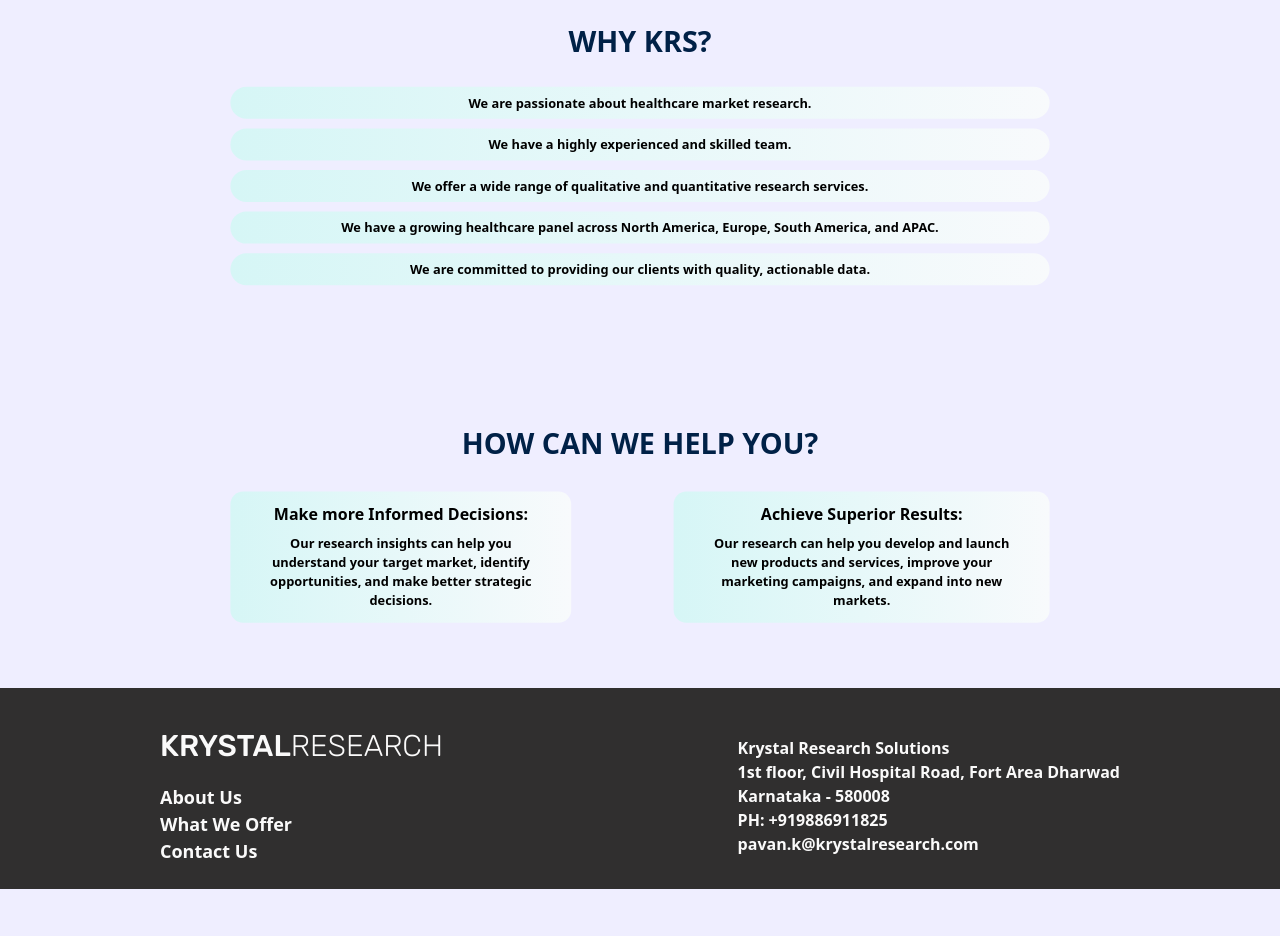
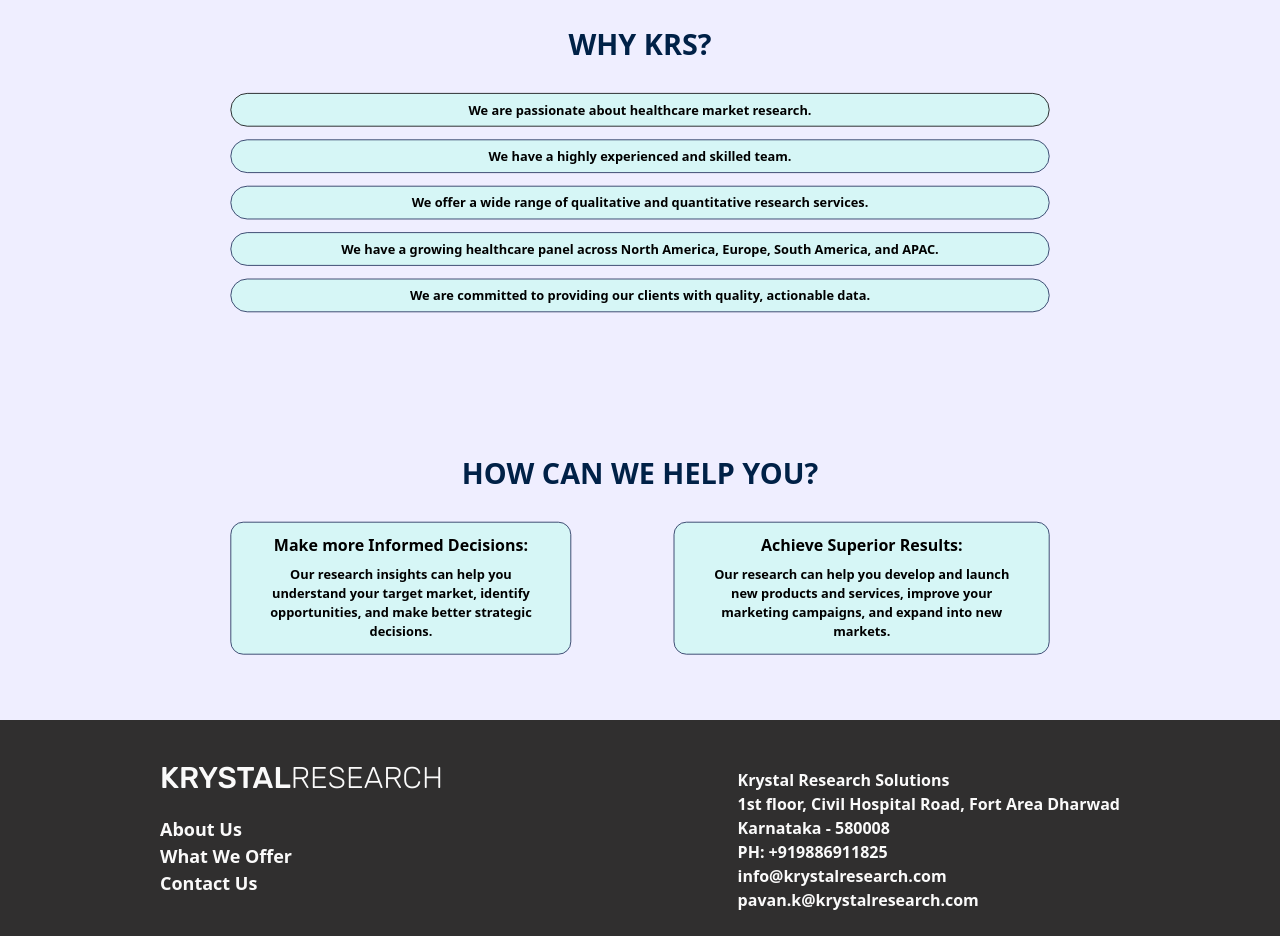
Before and after one commit to Danishap07/krystalResearch, a Next.js app: page /about-us in a window 1280 px wide. Shown: the part 640-1576 px from the top of the page. Before the commit the page ends 1529 px from the top, so only its background shows below. Built offline with nearby package versions, Linux system fonts and the light colour scheme.

Commit message:
design-bug-fixes

```diff
--- a/src/components/footer.js
+++ b/src/components/footer.js
@@ -24,6 +24,7 @@
             <p className='text-neutral-50 font-semibold'>
               PH: +919886911825
             </p>
+            <a href="mailto:info@krystalresearch.com" className='text-neutral-50 font-semibold'>info@krystalresearch.com</a> <br/>
             <a href="mailto:pavan.k@krystalresearch.com" className='text-neutral-50 font-semibold'>pavan.k@krystalresearch.com</a>
           </div>
         </div>
--- a/src/pages/about-us.js
+++ b/src/pages/about-us.js
@@ -75,7 +75,7 @@
         {/* <link rel="icon" href="/favicon.ico" /> */}
       </Head>
     <div>
-      <div ref={textRef} className='py-10 bg-gradient-to-r from-[#D6F6F6] to-slate-50 text-center'>
+      <div ref={textRef} className='py-10 bg-[#D6F6F6]  text-center'>
         <div className='  md:mx-[25%] mx-4 font-bold'>
           <h3 className='text-[#002147] text-5xl'>
             Krystal Research Solutions:
@@ -90,32 +90,32 @@
         </div>
 
       </div>
-      <section ref={el => sectionsRef.current[0] = el} className=' pb-10'>
+      <section ref={el => sectionsRef.current[0] = el} className='pb-10 space-y-4'>
         <h3 className='text-4xl font-bold text-center py-6 text-[#002147] '>WHY KRS?</h3>
-        <div className='bg-gradient-to-r from-[#D6F6F6] to-slate-50 mx-6 rounded-full md:mx-32'>
-          <p className='text-center py-2 px-2 mt-3 font-semibold text-black'>We are passionate about healthcare market research.</p>
+        <div className='bg-[#D6F6F6] border border-black mx-6 rounded-full md:mx-32 '>
+          <p className='text-center py-2 px-2  font-semibold text-black'>We are passionate about healthcare market research.</p>
         </div>
-        <div className='bg-gradient-to-r from-[#D6F6F6] to-slate-50 mx-6 rounded-full md:mx-32'>
-          <p className='text-center py-2 px-2 mt-3 font-semibold text-black'>We have a highly experienced and skilled team.</p>
+        <div className='bg-[#D6F6F6] border border-blue-950 mx-6 rounded-full md:mx-32'>
+          <p className='text-center py-2 px-2  font-semibold text-black'>We have a highly experienced and skilled team.</p>
         </div>
-        <div className='bg-gradient-to-r from-[#D6F6F6] to-slate-50 mx-6 rounded-full md:mx-32'>
-          <p className='text-center py-2 px-2 mt-3 font-semibold text-black'>We offer a wide range of qualitative and quantitative research services.</p>
+        <div className='bg-[#D6F6F6] border border-blue-950 mx-6 rounded-full md:mx-32'>
+          <p className='text-center py-2 px-2  font-semibold text-black'>We offer a wide range of qualitative and quantitative research services.</p>
         </div>
-        <div className='bg-gradient-to-r from-[#D6F6F6] to-slate-50 mx-6 rounded-full md:mx-32'>
-          <p className='text-center py-2 px-2 mt-3 font-semibold text-black'>We have a growing healthcare panel across North America, Europe, South America, and APAC.</p>
+        <div className='bg-[#D6F6F6] border border-blue-950 mx-6 rounded-full md:mx-32'>
+          <p className='text-center py-2 px-2  font-semibold text-black'>We have a growing healthcare panel across North America, Europe, South America, and APAC.</p>
         </div>
-        <div className='bg-gradient-to-r from-[#D6F6F6] to-slate-50 mx-6 rounded-full md:mx-32'>
-          <p className='text-center py-2 px-2 mt-3 font-semibold text-black'>We are committed to providing our clients with quality, actionable data.</p>
+        <div className='bg-[#D6F6F6] border border-blue-950 mx-6 rounded-full md:mx-32'>
+          <p className='text-center py-2 px-2  font-semibold text-black'>We are committed to providing our clients with quality, actionable data.</p>
         </div>
       </section>
       <section ref={el => sectionsRef.current[1] = el} className='py-6  text-center'>
         <h3 className='text-4xl font-bold text-center  py-6 uppercase text-[#002147]'>How can we help you?</h3>
         <div className='md:flex justify-between md:mx-16'>
-          <div className='bg-gradient-to-r from-[#D6F6F6] to-slate-50 mx-16 my-4 py-4 rounded-2xl space-y-3'>
+          <div className='bg-[#D6F6F6] border border-blue-950 mx-16 my-4 py-4 rounded-2xl space-y-3'>
             <h6 className='leading-6 font-bold text-xl'>Make more Informed Decisions:</h6>
             <p className='md:mx-12 mx-4 font-semibold text-black'>Our research insights can help you understand your target market, identify opportunities, and make better strategic decisions.</p>
           </div>
-          <div className='bg-gradient-to-r from-[#D6F6F6] to-slate-50 mx-16 my-4 py-4 rounded-2xl space-y-3'>
+          <div className='bg-[#D6F6F6] border border-blue-950 mx-16 my-4 py-4 rounded-2xl space-y-3'>
             <h6 className='leading-6 font-bold text-xl '>Achieve Superior Results:</h6>
             <p className='md:mx-12 mx-4 font-semibold text-black'>Our research can help you develop and launch new products and services, improve your marketing campaigns, and expand into new markets.</p>
           </div>
--- a/src/pages/what-we-offer.js
+++ b/src/pages/what-we-offer.js
@@ -114,10 +114,10 @@
                             </div>
                             <div className='flex flex-col lg:items-end md:w-[100%] mx-4 md:ml-20'>
 
-                                <p className='my-3 text-center xl:text-2xl lg:w-[35vw] bg-gradient-to-r from-[#D6F6F6] to-slate-50  font-semibold p-2 pl-2 rounded-full text-black'>IDIs</p>
-                                <p className='my-3 text-center xl:text-2xl lg:w-[35vw] bg-gradient-to-r from-[#D6F6F6] to-slate-50  font-semibold p-2 pl-2 rounded-full text-black'>TDIs</p>
-                                <p className='my-3 text-center xl:text-2xl lg:w-[35vw] bg-gradient-to-r from-[#D6F6F6] to-slate-50  font-semibold p-2 pl-2 rounded-full text-black'>Moderation</p>
-                                <p className='my-3 text-center xl:text-2xl lg:w-[35vw] bg-gradient-to-r from-[#D6F6F6] to-slate-50  font-semibold p-2 pl-2 rounded-full text-black'>KOLs</p>
+                                <p className='my-3 border border-blue-950 text-center xl:text-2xl lg:w-[35vw] bg-[#D6F6F6]  font-semibold p-2 pl-2 rounded-full text-black'>IDIs</p>
+                                <p className='my-3 border border-blue-950 text-center xl:text-2xl lg:w-[35vw] bg-[#D6F6F6]  font-semibold p-2 pl-2 rounded-full text-black'>TDIs</p>
+                                <p className='my-3 border border-blue-950 text-center xl:text-2xl lg:w-[35vw] bg-[#D6F6F6]  font-semibold p-2 pl-2 rounded-full text-black'>Moderation</p>
+                                <p className='my-3 border border-blue-950 text-center xl:text-2xl lg:w-[35vw] bg-[#D6F6F6]  font-semibold p-2 pl-2 rounded-full text-black'>KOLs</p>
                             </div>
                         </div>
                     </section>
@@ -130,9 +130,9 @@
                             </div>
                             <div className='flex flex-col lg:items-end md:w-[100%] mx-4 md:ml-20'>
 
-                                <p className='my-3 text-center xl:text-2xl lg:w-[35vw] bg-gradient-to-r from-[#D6F6F6] to-slate-50  font-semibold p-2 pl-2 rounded-full text-black'>Online top-ups and full service projects</p>
-                                <p className='my-3 text-center xl:text-2xl lg:w-[35vw] bg-gradient-to-r from-[#D6F6F6] to-slate-50  font-semibold p-2 pl-2 rounded-full text-black'>Trackers</p>
-                                <p className='my-3 text-center xl:text-2xl lg:w-[35vw] bg-gradient-to-r from-[#D6F6F6] to-slate-50  font-semibold p-2 pl-2 rounded-full text-black'>PRFs</p>
+                                <p className='my-3 border border-blue-950 text-center xl:text-2xl lg:w-[35vw] bg-[#D6F6F6]  font-semibold p-2 pl-2 rounded-full text-black'>Online top-ups and full service projects</p>
+                                <p className='my-3 border border-blue-950 text-center xl:text-2xl lg:w-[35vw] bg-[#D6F6F6]  font-semibold p-2 pl-2 rounded-full text-black'>Trackers</p>
+                                <p className='my-3 border border-blue-950 text-center xl:text-2xl lg:w-[35vw] bg-[#D6F6F6]  font-semibold p-2 pl-2 rounded-full text-black'>PRFs</p>
                                 {/* <p className='my-4 bg-[#abf0f0] font-semibold p-2 pl-2 rounded-full text-black'>KOLs</p> */}
                             </div>
                         </div>
@@ -158,12 +158,12 @@
                     </section>
                 </div>
 
-                <section ref={el => sectionsRef.current[4] = el} className='bg-gradient-to-r from-[#D6F6F6] to-slate-50 text-center text-lg py-8'>
+                <section ref={el => sectionsRef.current[4] = el} className='bg-[#D6F6F6] to-slate-50 text-center text-lg py-8'>
                     <h3 className='font-bold text-4xl pt-6 text-[#002147]'>Panel Details:</h3>
                     <p className='px-3 py-10 md:mx-36 font-semibold text-slate-900'>Give your business research the advantage of ease and efficacy with first party, quality panels. Benefit from multi-dimensional reach with our expansive online panel community across North America, Europe countries, Soon we will have presence in South American and APAC region.</p>
                 </section>
 
-                <section ref={el => sectionsRef.current[5] = el} className='bg-white'>
+                <section ref={el => sectionsRef.current[5] = el} className=''>
                     <h3 className='text-center text-4xl font-bold py-4 text-[#002147]'>Condition Covered:</h3>
                     <div className='md:flex md:justify-between xl:mx-28'>
                         <ul className='pl-6 list-disc  font-semibold leading-relaxed text-lg md:py-4 md:pl-16 md:pr-6'>
@@ -191,7 +191,7 @@
                     </div>
                 </section>
 
-                <section ref={el => sectionsRef.current[6] = el} className='bg-gradient-to-r from-[#D6F6F6] to-slate-50 '>
+                <section ref={el => sectionsRef.current[6] = el} className='bg-[#D6F6F6] to-slate-50 '>
                     <h3 className='text-center font-bold text-4xl py-6 text-[#002147]'>Panel Quality Measures:</h3>
                     <h4 className='text-[#002147] text-center text-2xl font-bold '>Quality is managed and ensured via 5-step panel authentication process.</h4>
                     <div className='flex flex-col justify-center items-center pl-6'>
--- a/src/styles/globals.css
+++ b/src/styles/globals.css
@@ -32,6 +32,8 @@
   top: 0%;
   left: 0%;
   z-index: 10;
+  pointer-events: none;
+  /* mix-blend-mode: difference; */
 }
 /* @media only screen and (min-width: 600px) {
   body {
```
Also changed, not shown: src/pages/index.js (+1 -75 lines).
